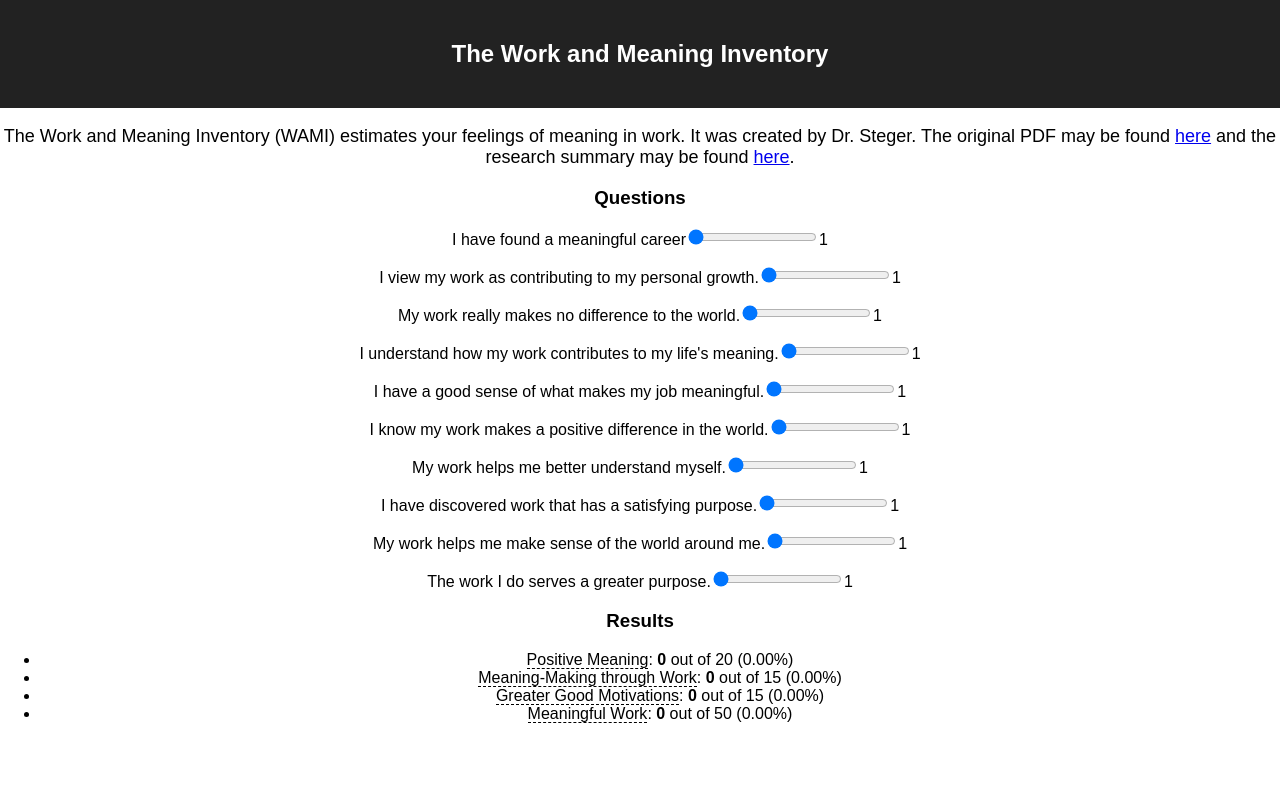
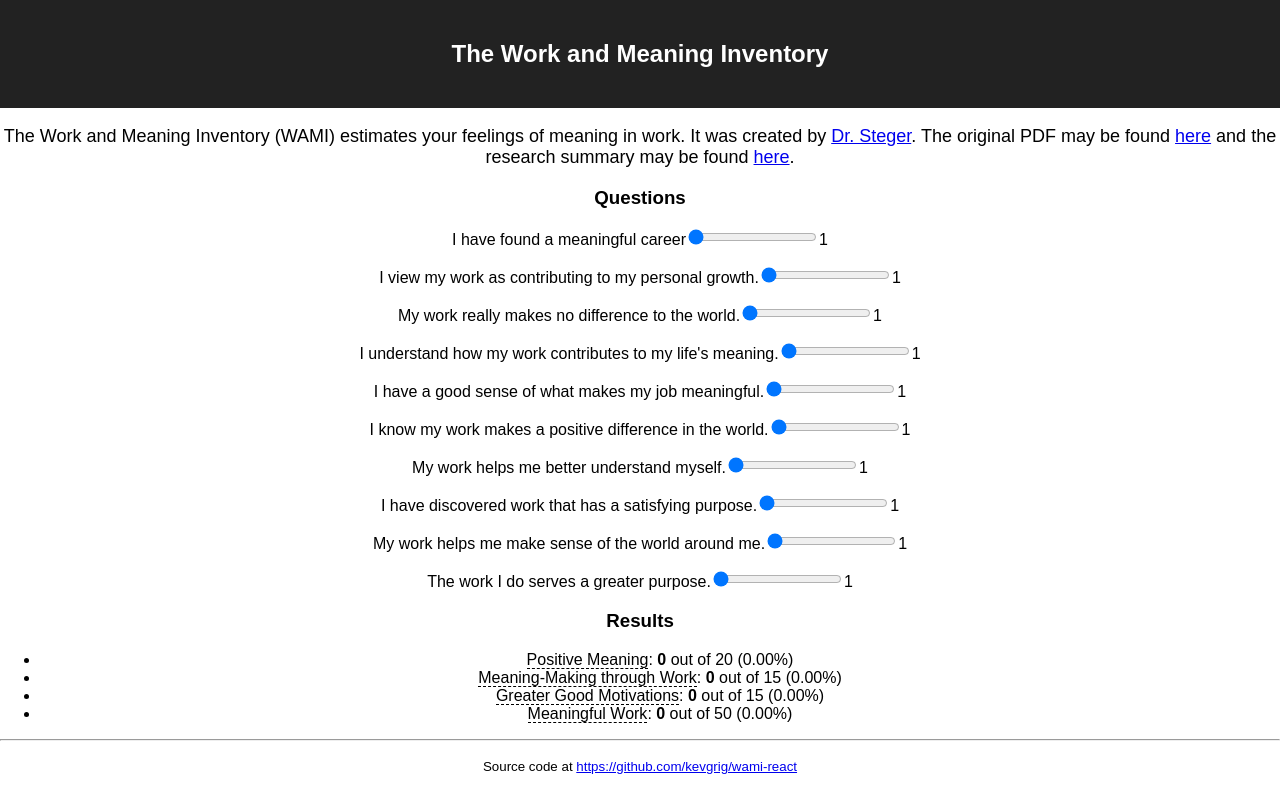
Before and after one commit to kevgrig/wami-react, a React (Create React App) app: page / in a window 1280 px wide. Built offline with nearby package versions, Linux system fonts and the light colour scheme.

Commit message:
Add link to GitHub source

```diff
--- a/src/App.js
+++ b/src/App.js
@@ -1,5 +1,4 @@
 import React, { Component } from 'react';
-//import logo from './logo.svg';
 import './App.css';
 
 class App extends Component {
@@ -69,7 +68,7 @@ class App extends Component {
           <h2>The Work and Meaning Inventory</h2>
         </div>
         <p className="App-intro">
-          The Work and Meaning Inventory (WAMI) estimates your feelings of meaning in work. It was created by Dr. Steger. The original PDF may be found <a href="http://www.michaelfsteger.com/wp-content/uploads/2012/08/WAMI.pdf">here</a> and the research summary may be found <a href="http://www.michaelfsteger.com/wp-content/uploads/2012/08/Steger-Dik-Duffy-JCA-in-press.pdf">here</a>.
+          The Work and Meaning Inventory (WAMI) estimates your feelings of meaning in work. It was created by <a href="http://www.michaelfsteger.com/" target="_blank">Dr. Steger</a>. The original PDF may be found <a href="http://www.michaelfsteger.com/wp-content/uploads/2012/08/WAMI.pdf" target="_blank">here</a> and the research summary may be found <a href="http://www.michaelfsteger.com/wp-content/uploads/2012/08/Steger-Dik-Duffy-JCA-in-press.pdf" target="_blank">here</a>.
         </p>
         <h3>Questions</h3>
         {
@@ -93,6 +92,8 @@ class App extends Component {
             </ul>
           </div>
         }
+        <hr />
+        <p><small>Source code at <a href="https://github.com/kevgrig/wami-react" target="_blank">https://github.com/kevgrig/wami-react</a></small></p>
       </div>
     );
   }
```
Also changed, not shown: 1 other file (tests, documents, lock files or other folders).
